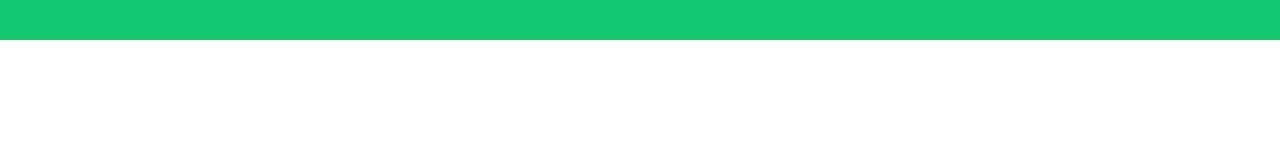
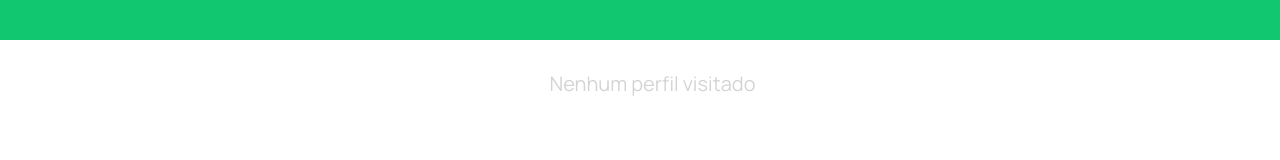
Before and after one commit to EduardoPD1921/payment-frontend, a React (Create React App) app: page / in a window 1280 px wide. Shown: the part 245-405 px from the top of the page. Built offline with nearby package versions, Linux system fonts and the light colour scheme.

Commit message:
Tratamento caso o historico esteja vazio

```diff
--- a/src/Pages/MainPage.tsx
+++ b/src/Pages/MainPage.tsx
@@ -74,12 +74,9 @@ const MainPage: React.FC = () => {
             )
         } else {
             const userHistoric = Cookie.get('user_historic');
+            const userHistoricArray = JSON.parse(userHistoric || '[]');
 
-            if (userHistoric) {
-                const userHistoricArray = JSON.parse(userHistoric);
-
-                console.log(userHistoricArray);
-
+            if (userHistoricArray.length > 0) {
                 return (
                     <React.Fragment>
                         <LightText marginLeft={25} fontSize={20}>Últimos perfis visitados:</LightText>
@@ -96,6 +93,10 @@ const MainPage: React.FC = () => {
                             })}
                         </SearchResults>
                     </React.Fragment>
+                )
+            } else {
+                return (
+                    <LightText alignSelfCenter marginLeft={25} fontSize={20}>Nenhum perfil visitado</LightText>
                 )
             }
         }
--- a/src/StyledComponents/index.tsx
+++ b/src/StyledComponents/index.tsx
@@ -14,6 +14,7 @@ interface LightTextGeneralProps {
     marginRight?: number;
     marginLeft?: number;
     marginBottom?: number;
+    alignSelfCenter?: boolean;
 }
 
 export const LightTextRegister = styled.span`
@@ -29,6 +30,7 @@ export const LightText = styled.span`
     margin-left: ${(props: LightTextGeneralProps) => props.marginLeft || 0}px;
     color: #d4d4d4;
     font-size: ${(props: LightTextGeneralProps) => props.fontSize}px;
+    align-self: ${(props: LightTextGeneralProps) => props.alignSelfCenter ? 'center' : ''};
 `;
 
 interface LightInfoProps {
```
